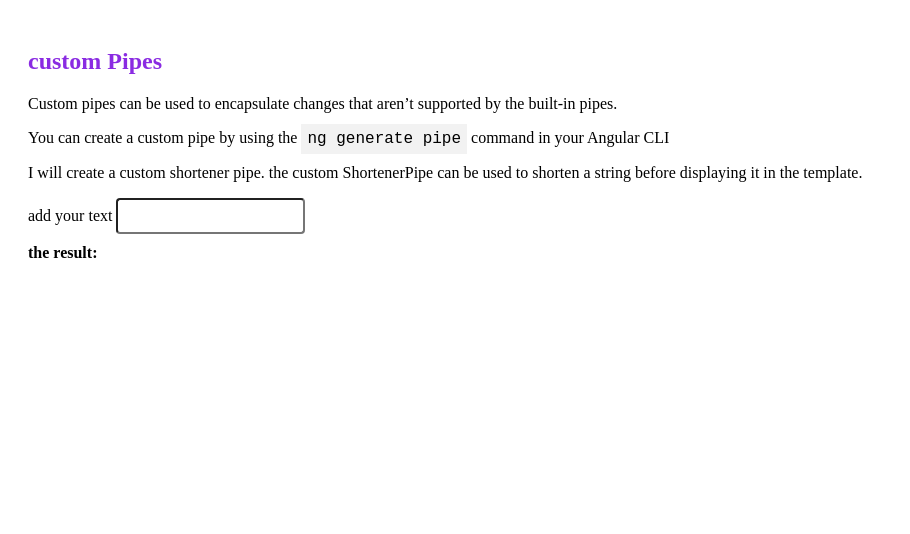
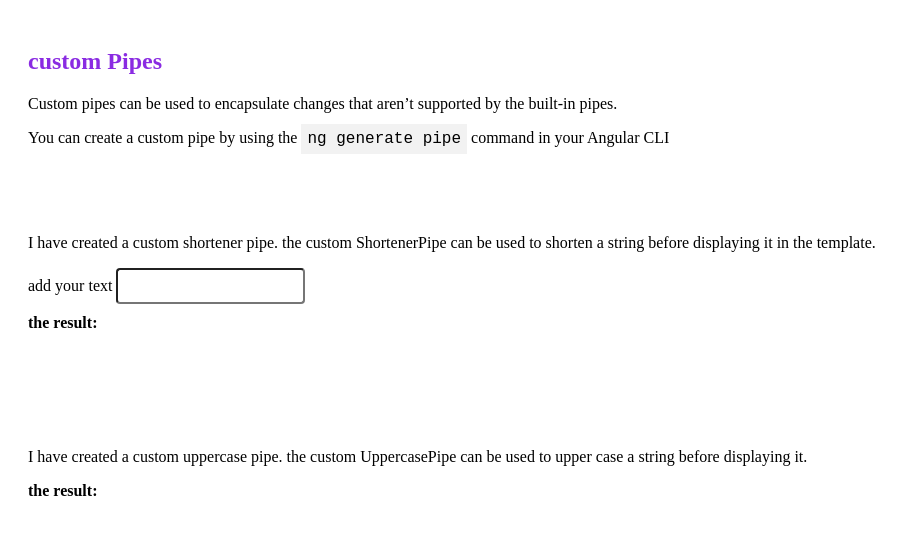
Before and after one commit to jahanftm/Angular-custom-pipes, an Angular app: page / in a window 1280 px wide. Shown: the top 534 px of the page, without its empty margins (0-910 px from the left). Built offline with nearby package versions, Linux system fonts and the light colour scheme.

Commit message:
Feature: Add custom uppercase pipe

```diff
--- a/src/app/app.component.scss
+++ b/src/app/app.component.scss
@@ -1,10 +1,10 @@
-section{
+section {
   width: 100%;
   height: 100%;
   padding: 20px;
   font-size: 16px;
 }
 
-h1{
+h1 {
   color: blueviolet;
 }
--- a/src/app/custom-pipes/custom-pipes.component.html
+++ b/src/app/custom-pipes/custom-pipes.component.html
@@ -4,8 +4,10 @@
 <p>
   You can create a custom pipe by using the <code>ng generate pipe</code> command in your Angular CLI
 </p>
-
-<p>I will create a custom shortener pipe.  the custom ShortenerPipe can be used
+<br>
+<br>
+<br>
+<p>I have created a custom shortener pipe. the custom ShortenerPipe can be used
   to shorten a string before displaying it in the template.</p>
 
 <div>
@@ -16,3 +18,15 @@
 <div style="font-weight: bold">
   <label >the result: {{text | shortener : 0: 4}}</label>
 </div>
+
+<br>
+<br>
+<br>
+<br>
+<br>
+<p>
+  I have created a custom uppercase pipe. the custom UppercasePipe can be used to upper case a string before displaying it.
+</p>
+<div style="font-weight: bold">
+  <label >the result: {{text | uppercase}}</label>
+</div>
--- a/src/app/custom-pipes/custom-pipes.component.ts
+++ b/src/app/custom-pipes/custom-pipes.component.ts
@@ -14,4 +14,5 @@ export class CustomPipesComponent implements OnInit {
 
   ngOnInit(): void {
   }
+
 }
--- /dev/null
+++ b/src/app/custom-pipes/uppercase.pipe.ts
@@ -0,0 +1,13 @@
+import {Pipe, PipeTransform} from "@angular/core";
+
+@Pipe({
+  name: 'uppercase'
+})
+export class UppercasePipe implements PipeTransform {
+  transform(value: string): string{
+    if(value && value.trim() !== ''){
+      return value.toUpperCase();
+    }
+    return '';
+  }
+}
```
Also changed, not shown: src/app/app.module.ts (+7 -1 lines).
